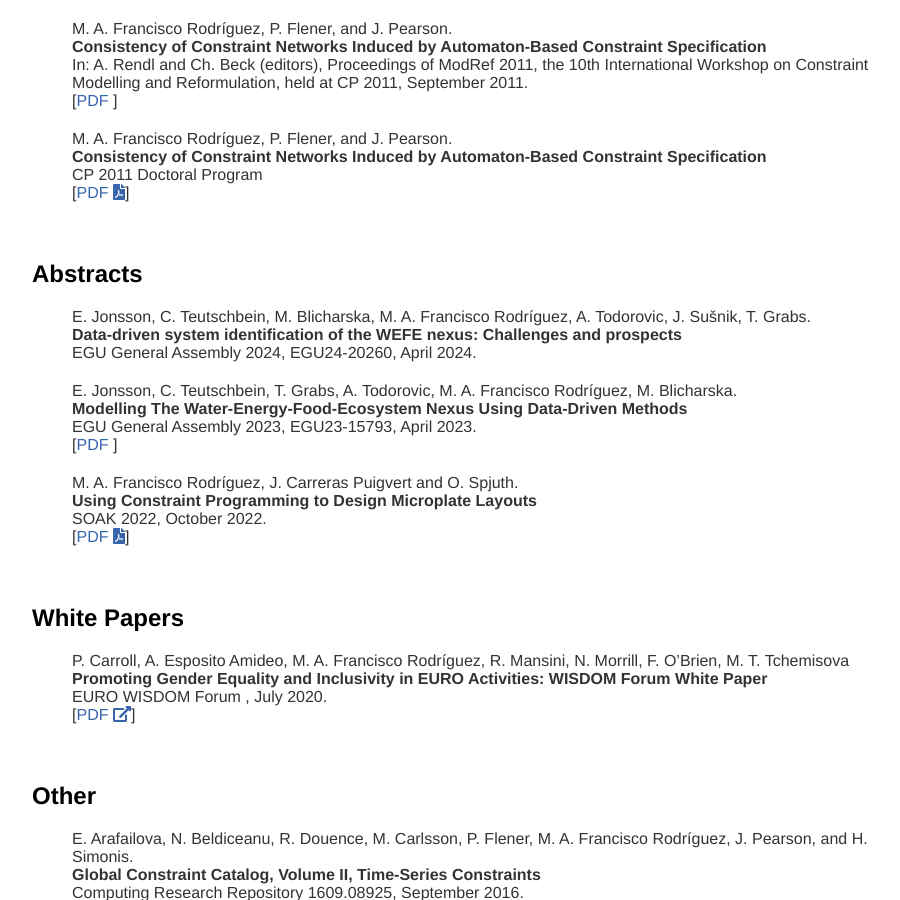
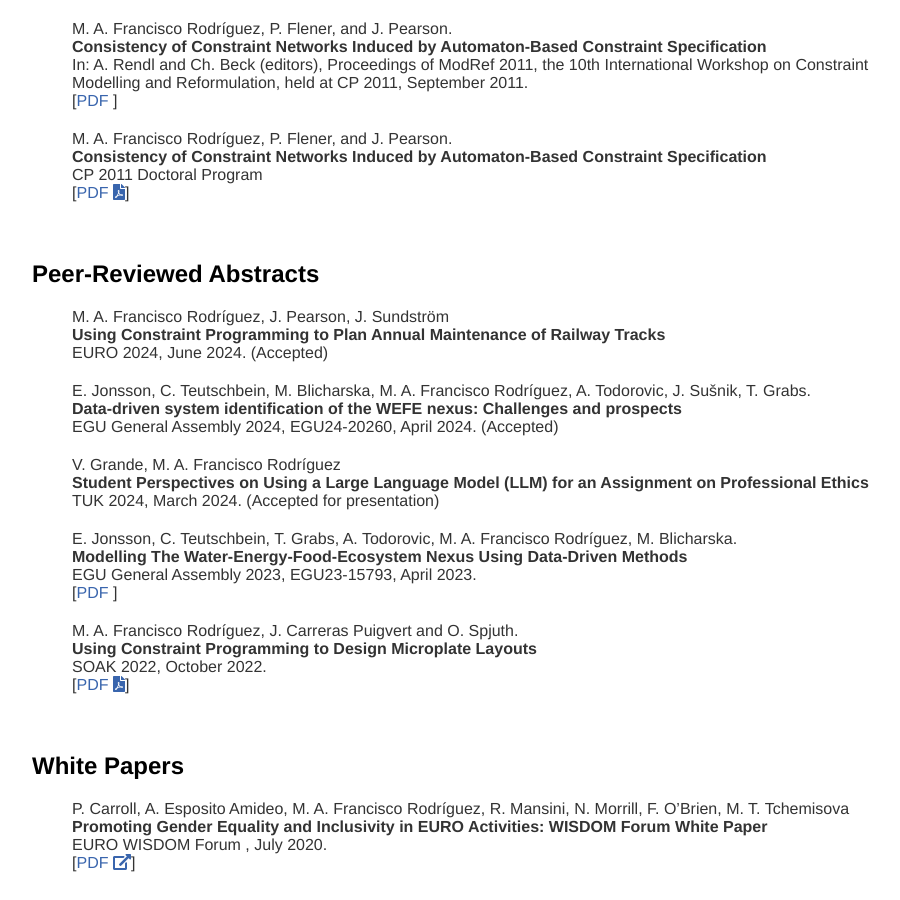
Before and after one commit to andreina-francisco/andreina-francisco.github.io, a Jekyll site: the page built from cv/index.html, in a window 1280 px wide and 900 px high, scrolled down 1597 px. Shown: the whole window, without its empty margins (160-1060 px from the left). Built offline with Jekyll 4.4.1, drawn with Linux system fonts in a browser that asks for light colours; nearby versions of some CDN libraries; a style sheet for code colours, icons or effects is not loaded.

Commit message:
Added accepted abstracts

```diff
--- a/cv/index.html
+++ b/cv/index.html
@@ -159,17 +159,34 @@ title: Mar&iacute;a Andre&iacute;na Francisco Rodr&iacute;guez
 
 
 
-	<h2>Abstracts</h2>
+	<h2>Peer-Reviewed Abstracts</h2>
 
 	<ul class="publist">
+	  <li class="pub @">
+	  <span class="author"> M. A. Francisco Rodr&iacute;guez,
+	  J. Pearson, J. Sundstr&#246;m</span><br />
+	  <span class="title">Using Constraint Programming to Plan Annual Maintenance of Railway Tracks</span><br />
+	  <span class="note">
+	  EURO 2024, June 2024. (Accepted)
+	  </span><br />
+	  </li>
+
 	  <li class="pub @">
 	  <span class="author">E. Jonsson, C. Teutschbein,
 	  M. Blicharska, M. A. Francisco Rodr&iacute;guez, A. Todorovic, J. Su&scaron;nik, T. Grabs.</span><br />
 	  <span class="title">Data-driven system identification of the WEFE nexus: Challenges and prospects</span><br />
 	  <span class="note">
-	  EGU General Assembly 2024, EGU24-20260, April 2024.
+	  EGU General Assembly 2024, EGU24-20260, April 2024. (Accepted)
 	  </span><br />
 	  <!--[<a class="text" href="https://doi.org/10.5194/egusphere-egu23-15793">PDF <i class="ai ai-doi"></i></a>]-->
+	  </li>
+
+	  <li class="pub @">
+	  <span class="author"> V. Grande, M. A. Francisco Rodr&iacute;guez</span><br />
+	  <span class="title">Student Perspectives on Using a Large Language Model (LLM) for an Assignment on Professional Ethics</span><br />
+	  <span class="note">
+	  TUK 2024, March 2024. (Accepted for presentation)
+	  </span><br />
 	  </li>
 
 	  <li class="pub @">
```
